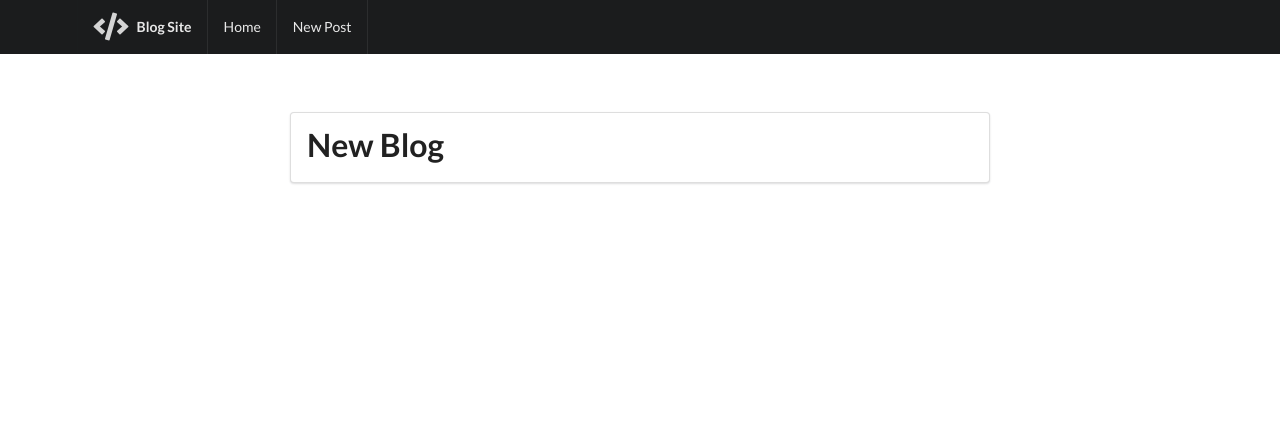
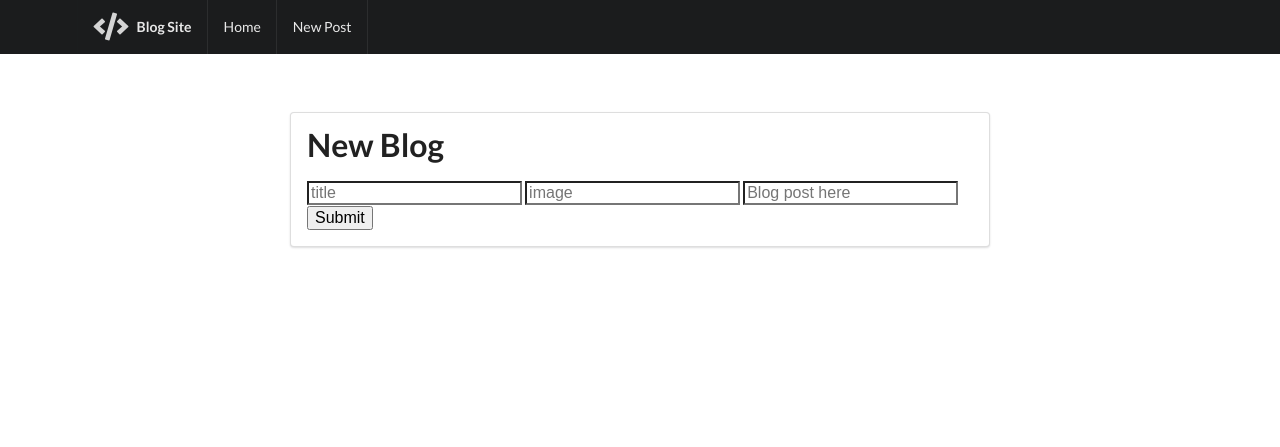
Before and after one commit to Abdoulrazack95/blog_app_restfull, a Node server app: page /blogs/new in a window 1280 px wide. Shown: the top 447 px of the page. Run offline with Node 20, Linux system fonts and the light colour scheme; some libraries are stand-ins or nearby versions.

Commit message:
new route and form

```diff
--- a/views/new.ejs
+++ b/views/new.ejs
@@ -2,6 +2,12 @@
 
     <div class="ui main text container segment">
         <div class="ui huge header">New Blog</div>
+        <form action="/blogs" method="POST">
+            <input type="text" name="blog[title]" placeholder="title">
+            <input type="text" name="blog[image]" placeholder="image">
+            <input type="text" name="blog[body]" placeholder="Blog post here">
+            <button>Submit</button>
+        </form>
     </div>
 
 <% include partials/header %>
```
